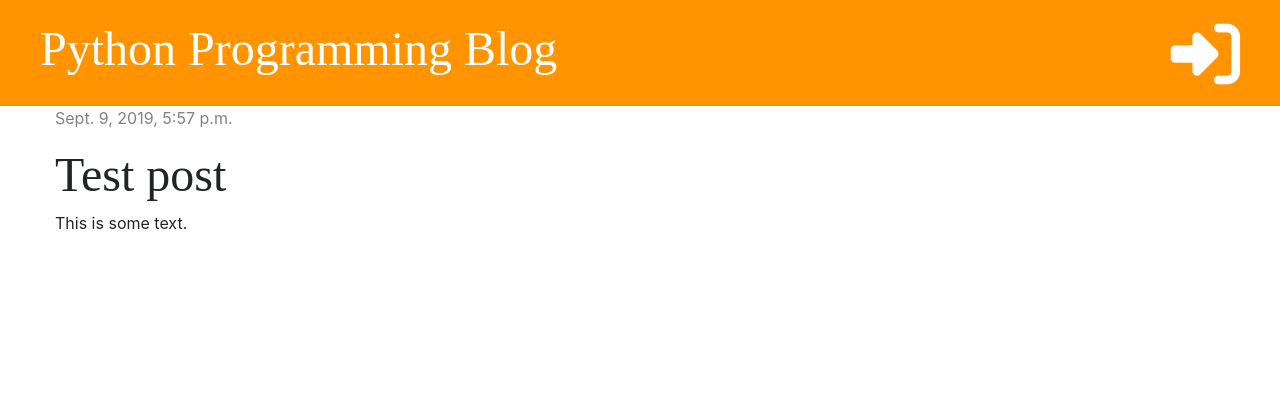
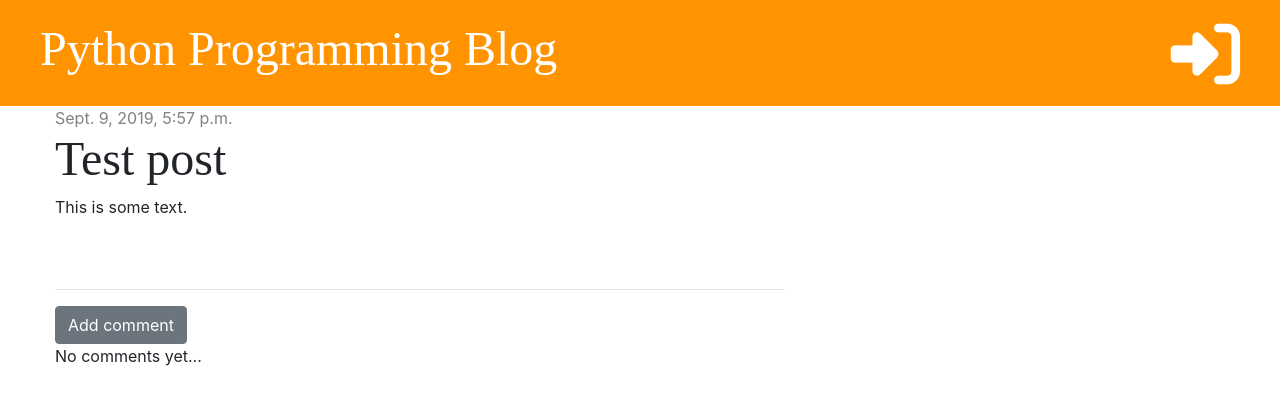
Before and after one commit to jlenn/blogging_app, a Django app: page /post/1/ in a window 1280 px wide. Shown: the top 405 px of the page. Run offline with Django 3.2, Linux system fonts and the light colour scheme; data comes from the database, SQL or seed files in the repository; both versions use the stored data as it was after the commit; some libraries are stand-ins or nearby versions; some web fonts are replaced.

Commit message:
Add feature to comment on blog posts.

```diff
--- a/blog/admin.py
+++ b/blog/admin.py
@@ -1,5 +1,5 @@
 from django.contrib import admin
-from .models import Post
-
+from .models import Post, Comment
 
 admin.site.register(Post)
+admin.site.register(Comment)
--- a/blog/models.py
+++ b/blog/models.py
@@ -16,3 +16,13 @@ class Post(models.Model):
 
     def __str__(self):
         return self.title
+
+
+class Comment(models.Model):
+    post = models.ForeignKey('blog.Post', on_delete=models.CASCADE, related_name='comments')
+    author = models.CharField(max_length=200)
+    text = models.TextField()
+    created_date = models.DateTimeField(default=timezone.now)
+
+    def __str__(self):
+        return self.text
--- a/blog/static/css/blog.css
+++ b/blog/static/css/blog.css
@@ -45,3 +45,7 @@ h1, h2, h3, h4 {
     font-size: 26pt;
     margin-right: 20px;
 }
+
+.comment {
+    margin: 20px 0px 20px 20px;
+}
--- a/blog/templates/blog/post_detail.html
+++ b/blog/templates/blog/post_detail.html
@@ -6,7 +6,9 @@
     <div class="post">
 
         {% if post.published_date %}
-            <p class="date">{{ post.published_date }}</p>
+            <div class="date">
+                {{ post.published_date }}
+            </div>
         {% else %}
             <a href="{% url 'post_publish' pk=post.pk %}" class="btn btn-primary">Publish</a>
         {% endif %}
@@ -21,4 +23,22 @@
             <p class="date"><i>Edited on {{ post.edited_date }}</i></p>
         {% endif %}
     </div>
+
+    <hr>
+    <a href="{% url 'add_comment_to_post' pk=post.pk %}" class="btn btn-secondary">Add comment</a>
+    {% for comment in post.comments.all %}
+        <div class="comment">
+
+            <div class="date">
+                {{ comment.created_date }}
+            </div>
+
+            <strong>{{ comment.author }}</strong>
+            <p>{{ comment.text }}</p>
+        </div>
+
+    {% empty %}
+        <p>No comments yet...</p>
+    {% endfor %}
+
 {% endblock %}
--- a/blog/urls.py
+++ b/blog/urls.py
@@ -8,4 +8,5 @@ urlpatterns = [
     path('post/<int:pk>/edit/', views.post_edit, name='post_edit'),
     path('drafts/', views.post_draft_list, name='post_draft_list'),
     path('post/<int:pk>/publish/', views.post_publish, name='post_publish'),
+    path('post/<int:pk>/comment/', views.add_comment_to_post, name='add_comment_to_post'),
 ]
--- a/blog/views.py
+++ b/blog/views.py
@@ -2,7 +2,7 @@ from django.contrib.auth.decorators import login_required
 from django.shortcuts import render, get_object_or_404, redirect
 from django.utils import timezone
 
-from .forms import PostForm
+from .forms import PostForm, CommentForm
 from .models import Post
 
 
@@ -63,3 +63,19 @@ def post_publish(request, pk):
     post = get_object_or_404(Post, pk=pk)
     post.publish()
     return redirect('post_detail', pk=pk)
+
+
+def add_comment_to_post(request, pk):
+    post = get_object_or_404(Post, pk=pk)
+    if request.method == 'POST':
+        form = CommentForm(request.POST)
+        if form.is_valid():
+            comment = form.save(commit=False)
+            comment.author = request.user
+            comment.post = post
+            comment.save()
+            return redirect('post_detail', pk=pk)
+    else:
+        form = CommentForm()
+        stuff_for_frontend = {'form': form}
+        return render(request, 'blog/add_comment_to_post.html', stuff_for_frontend)
```
Also changed, not shown: blog/forms.py (+7 -1 lines), blog/templates/blog/add_comment_to_post.html (added, +12 -0 lines), blog/migrations/0003_comment.py (added), blog/templates/blog/post_list.html (indentation only), db.sqlite3.
